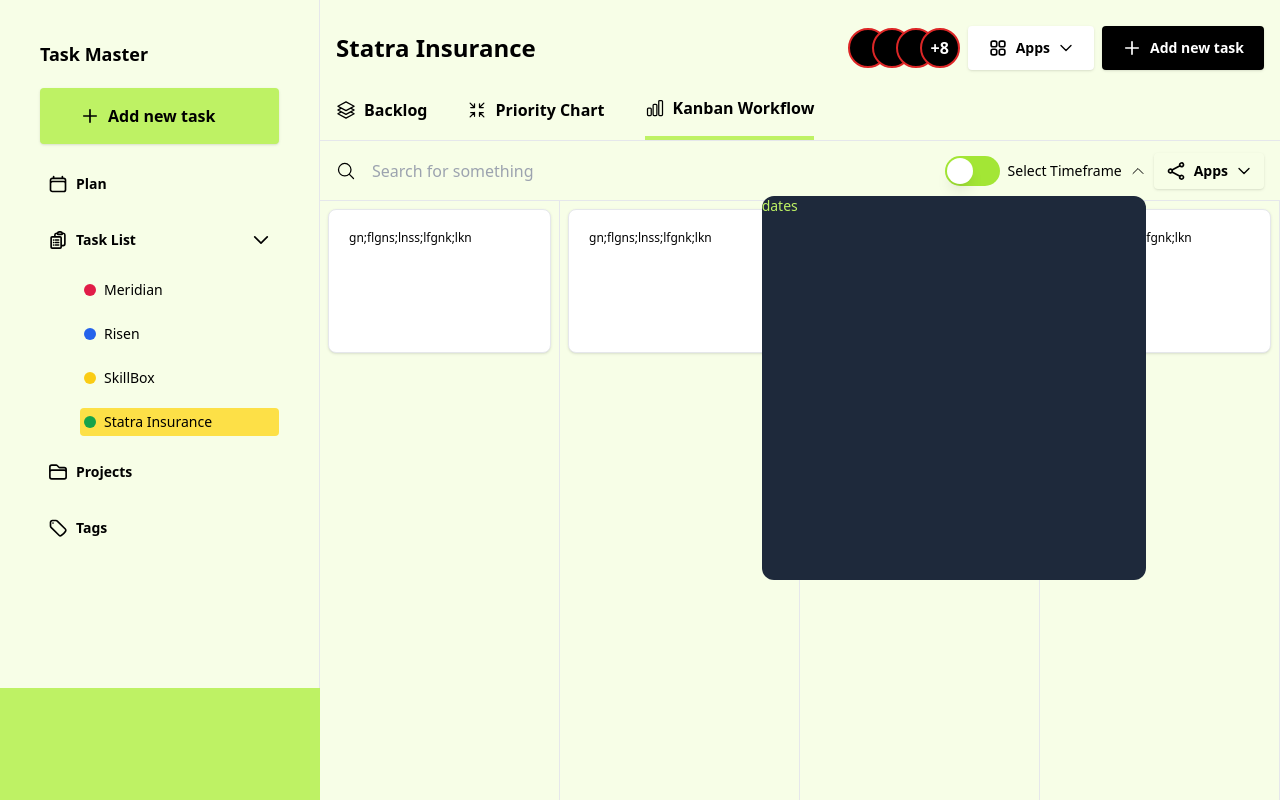
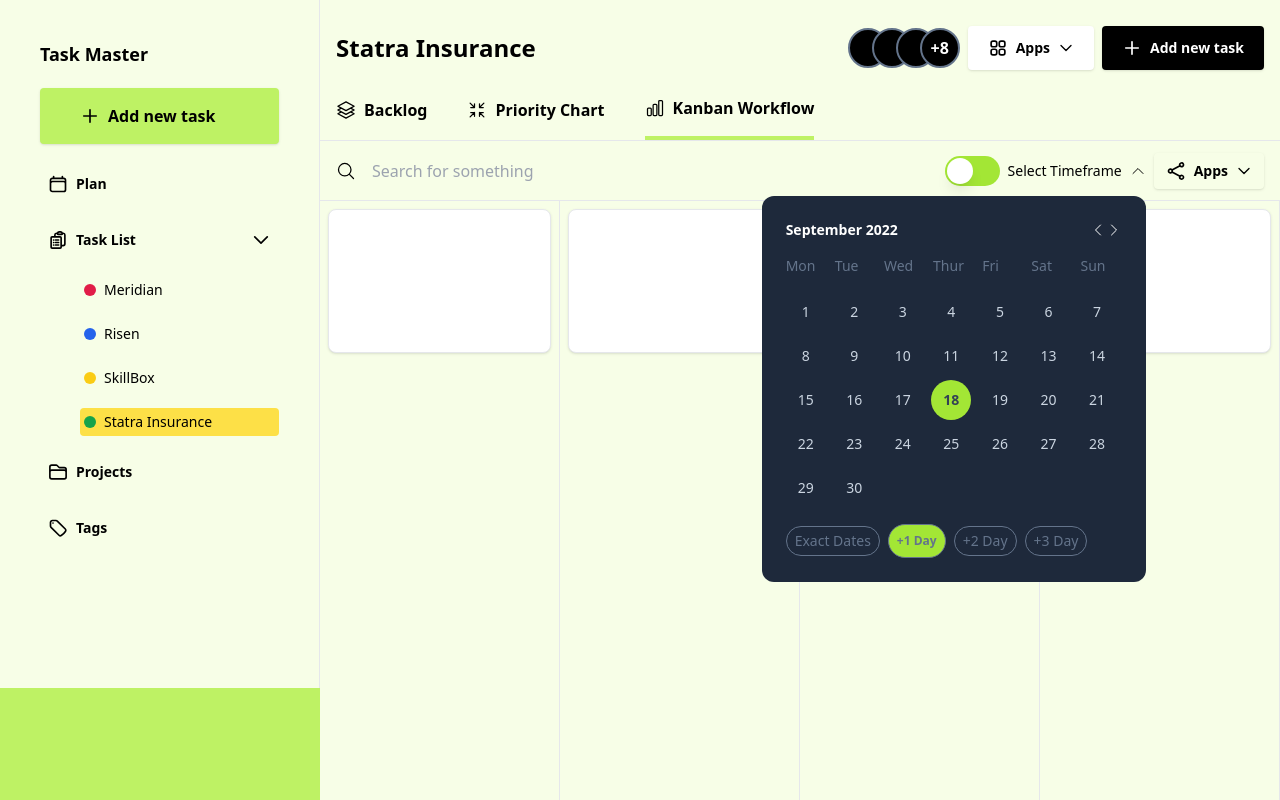
Before and after one commit to koomabenjamin/taskmanager, a Vue app: page / in a window 1280 px wide. Built offline with nearby package versions, Linux system fonts and the light colour scheme.

Commit message:
Finish calendar view

```diff
--- /dev/null
+++ b/src/components/shared/Calendar.vue
@@ -0,0 +1,55 @@
+<template>
+  <!-- CalendarView -->
+  <div
+    class="w-96 h-auto rounded-xl absolute bg-slate-800 top-10 right-0 text-sm text-white p-6 flex flex-col flex-shrink-0">
+    <div class="w-full flex items-center justify-between">
+      <span class="font-bold">September 2022</span>
+      <div class="flex">
+        <ChevronLeftIcon class="w-4" />
+        <ChevronRightIcon class="w-4" />
+      </div>
+    </div>
+    <div class="grid grid-cols-7 gap-2 mt-4 text-slate-500">
+      <span>Mon</span>
+      <span>Tue</span>
+      <span>Wed</span>
+      <span>Thur</span>
+      <span>Fri</span>
+      <span>Sat</span>
+      <span>Sun</span>
+    </div>
+    <div class="grid grid-cols-7 gap-1 mt-4 text-slate-300">
+      <div v-for="day in [1, 2, 3, 4, 5, 6, 7, 8, 9, 10, 11, 12, 13, 14, 15, 16, 17, 18, 19, 20, 21, 22, 23, 24, 25, 26, 27, 28, 29, 30]" :key="day">
+        <div class="h-10 w-10 center rounded-full" :class="{ 'bg-lime-400 text-slate-700 font-bold': day === 18 }">
+          <span>{{ day }}</span></div>
+      </div>
+    </div>
+    <div class="flex w-full items-center mt-4 space-x-2 font-light">
+      <div class="border border-slate-500 text-slate-500 text-sm rounded-full px-2 py-1">Exact Dates</div>
+      <div class="border border-slate-500 text-slate-500 text-xs rounded-full px-2 py-2 bg-lime-400 font-bold">+1 Day
+      </div>
+      <div class="border border-slate-500 text-slate-500 text-sm rounded-full px-2 py-1">+2 Day</div>
+      <div class="border border-slate-500 text-slate-500 text-sm rounded-full px-2 py-1">+3 Day</div>
+    </div>
+  </div>
+</template>
+
+<script setup>
+
+import { ref } from 'vue'
+import { Switch } from '@headlessui/vue'
+import {
+  ArrowsPointingInIcon,
+  ChartBarIcon,
+  Square3Stack3DIcon,
+  MagnifyingGlassIcon,
+  ChevronDownIcon,
+  ChevronUpIcon,
+  ChevronLeftIcon,
+  ChevronRightIcon,
+} from '@heroicons/vue/24/outline'
+</script>
+
+<style>
+
+</style>
--- a/src/components/shared/Card.vue
+++ b/src/components/shared/Card.vue
@@ -1,6 +1,6 @@
 <template>
   <div class="m-2 p-5 bg-white rounded-lg h-36 border shadow">
-    gn;flgns;lnss;lfgnk;lkn
+
   </div>
 </template>
 
--- a/src/views/MainView.vue
+++ b/src/views/MainView.vue
@@ -24,10 +24,10 @@
           <div class="text-2xl font-bold">Statra Insurance</div>
           <div class="flex space-x-2 items-center">
             <div class="flex -space-x-4">
-              <div class="h-10 w-10 rounded-full border-2 border-red-600 bg-black"></div>
-              <div class="h-10 w-10 rounded-full border-2 border-red-600 bg-black"></div>
-              <div class="h-10 w-10 rounded-full border-2 border-red-600 bg-black"></div>
-              <div class="h-10 w-10 rounded-full border-2 border-red-600 bg-black text-white center font-bold">
+              <div class="h-10 w-10 rounded-full border-2 border-slate-500 bg-black"></div>
+              <div class="h-10 w-10 rounded-full border-2 border-slate-500 bg-black"></div>
+              <div class="h-10 w-10 rounded-full border-2 border-slate-500 bg-black"></div>
+              <div class="h-10 w-10 rounded-full border-2 border-slate-500 bg-black text-white center font-bold">
                 +8
               </div>
             </div>
@@ -67,12 +67,9 @@
                 class="pointer-events-none inline-block h-[26px] w-[26px] transform rounded-full bg-white shadow-lg ring-0 transition duration-200 ease-in-out" />
             </Switch>
             <span>Select Timeframe</span>
-            <ChevronUpIcon class="h-4 w-4"/>
-
-            <!-- CalendarView -->
-            <div class="w-96 h-96 rounded-xl absolute bg-slate-800 top-10 right-0 text-sm text-lime-300">
-              dates
-            </div>
+            <ChevronUpIcon class="w-4"/>
+            <!-- Calendar -->
+            <Calendar/>
           </div>
 
           <Button label="Apps" icon="ShareIcon" color="bg-transparent" size="md" drop-down="true" />
@@ -98,12 +95,15 @@ import {
   MagnifyingGlassIcon,
   ChevronDownIcon,
   ChevronUpIcon,
+  ChevronLeftIcon,
+  ChevronRightIcon,
 } from '@heroicons/vue/24/outline'
 import Button from '../components/shared/Button.vue'
 import Fab from '../components/shared/Fab.vue'
 import Tag from '../components/shared/Tag.vue'
 import Card from '../components/shared/Card.vue'
 import NavItem from '../components/shared/NavItem.vue'
+import Calendar from '../components/shared/Calendar.vue'
 
 const hide = (id) => {
   document.getElementById(id).style.visibility = 'hidden';
```
